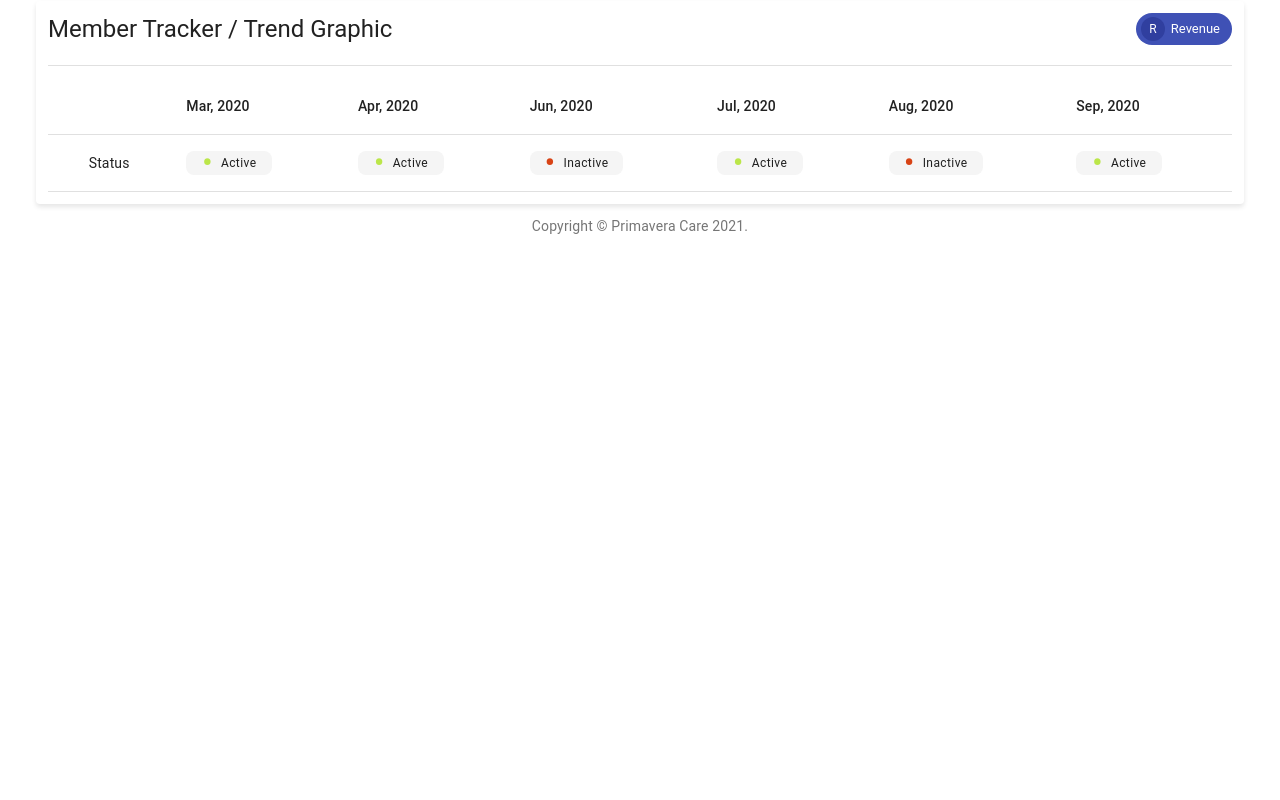
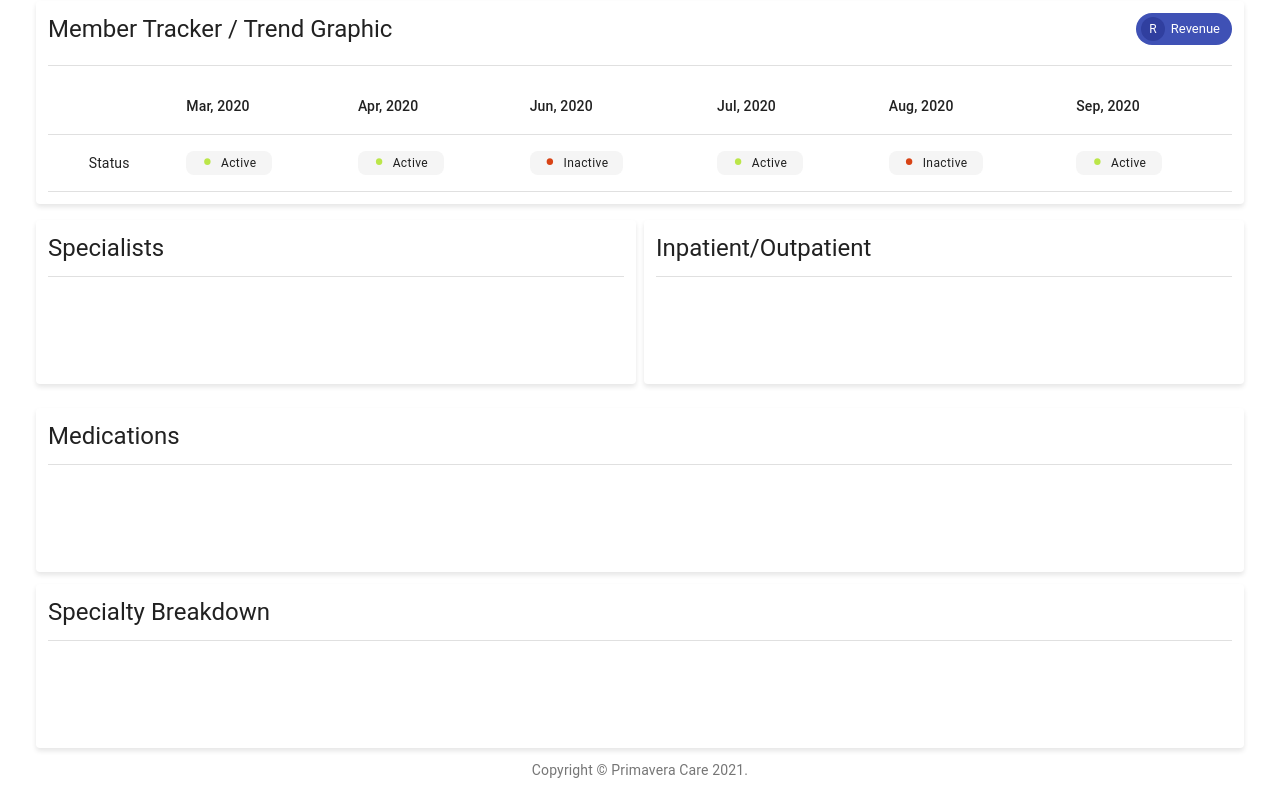
Before and after one commit to primaverahealth/patient-insight, a React app: page / in a window 1280 px wide. Shown: the part 776-1576 px from the top of the page. Before the commit the page ends 1032 px from the top, so only its background shows below. Built offline with nearby package versions, Linux system fonts and the light colour scheme; the HTML template or start-up script is replaced by a standard one.

Commit message:
Added skeleton for left components
Signed-off-by: Frank Corona <frankdavid.corona@gmail.com>

```diff
--- a/src/App.tsx
+++ b/src/App.tsx
@@ -8,6 +8,10 @@ import { width_100 } from './utils/WidthUtils';
 import { ClientConfiguration } from './interfaces';
 import SectionFinancial from './components/SectionFinancial/SectionFinancial';
 import MemberTrendTracker from './components/MemberTrendTracker/MemberTrendTracker';
+import InpatientOutpatient from './components/InpatientOutpatient/InpatientOutpatient';
+import Specialists from './components/Specialists/Specialists';
+import Medications from './components/Medications/Medications';
+import SpecialtyBreakdown from './components/SpecialtyBreakdown/SpecialtyBreakdown';
 
 const useStyles = makeStyles(() => ({
     container: {
@@ -18,6 +22,10 @@ const useStyles = makeStyles(() => ({
     },
     box: {
         width: 'inherit'
+    },
+    specialists: {
+        display: 'flex',
+        flexDirection: 'row',
     }
 }))
 
@@ -39,6 +47,12 @@ export default function App(client: ClientConfiguration): ReactElement {
                 <HCCs/>
                 <SectionFinancial/>
                 <MemberTrendTracker/>
+                <div className={classes.specialists}>
+                    <Specialists/>
+                    <InpatientOutpatient/>
+                </div>
+                <Medications/>
+                <SpecialtyBreakdown/>
                 <Copyright/>
             </Box>
         </Container>
--- /dev/null
+++ b/src/components/InpatientOutpatient/InpatientOutpatient.tsx
@@ -0,0 +1,29 @@
+import React, { ReactElement } from 'react';
+import { makeStyles, Paper } from '@material-ui/core';
+import Typography from '@material-ui/core/Typography';
+
+import { width_50 } from '../../utils/WidthUtils';
+import Divider from '../../common/Divider/Divider';
+
+const useStyles = makeStyles(() => ({
+    box: {
+        padding: '12px',
+        boxShadow: '0 3px 5px 0 rgb(0 0 0 / 10%)',
+        height: 140,
+        margin: '12px 4px',
+        width: width_50,
+    },
+}))
+
+export default function InpatientOutpatient(): ReactElement {
+    const classes = useStyles();
+
+    return (
+        <Paper className={classes.box}>
+            <Typography variant='h5' component='h1' gutterBottom align="left">
+                Inpatient/Outpatient
+            </Typography>
+            <Divider/>
+        </Paper>
+    );
+}
--- /dev/null
+++ b/src/components/Medications/Medications.tsx
@@ -0,0 +1,27 @@
+import React, { ReactElement } from 'react';
+import { makeStyles, Paper } from '@material-ui/core';
+import Typography from '@material-ui/core/Typography';
+
+import Divider from '../../common/Divider/Divider';
+
+const useStyles = makeStyles(() => ({
+    box: {
+        padding: '12px',
+        boxShadow: '0 3px 5px 0 rgb(0 0 0 / 10%)',
+        height: 140,
+        margin: '12px 4px'
+    },
+}))
+
+export default function Medications(): ReactElement {
+    const classes = useStyles();
+
+    return (
+        <Paper className={classes.box}>
+            <Typography variant='h5' component='h1' gutterBottom align="left">
+                Medications
+            </Typography>
+            <Divider/>
+        </Paper>
+    );
+}
--- /dev/null
+++ b/src/components/Specialists/Specialists.tsx
@@ -0,0 +1,29 @@
+import React, { ReactElement } from 'react';
+import { makeStyles, Paper } from '@material-ui/core';
+import Typography from '@material-ui/core/Typography';
+
+import { width_50 } from '../../utils/WidthUtils';
+import Divider from '../../common/Divider/Divider';
+
+const useStyles = makeStyles(() => ({
+    box: {
+        padding: '12px',
+        boxShadow: '0 3px 5px 0 rgb(0 0 0 / 10%)',
+        height: 140,
+        margin: '12px 4px',
+        width: width_50,
+    },
+}))
+
+export default function Specialists(): ReactElement {
+    const classes = useStyles();
+
+    return (
+        <Paper className={classes.box}>
+            <Typography variant='h5' component='h1' gutterBottom align="left">
+                Specialists
+            </Typography>
+            <Divider/>
+        </Paper>
+    );
+}
--- /dev/null
+++ b/src/components/SpecialtyBreakdown/SpecialtyBreakdown.tsx
@@ -0,0 +1,27 @@
+import React, { ReactElement } from 'react';
+import { makeStyles, Paper } from '@material-ui/core';
+import Typography from '@material-ui/core/Typography';
+
+import Divider from '../../common/Divider/Divider';
+
+const useStyles = makeStyles(() => ({
+    box: {
+        padding: '12px',
+        boxShadow: '0 3px 5px 0 rgb(0 0 0 / 10%)',
+        height: 140,
+        margin: '12px 4px'
+    },
+}))
+
+export default function SpecialtyBreakdown(): ReactElement {
+    const classes = useStyles();
+
+    return (
+        <Paper className={classes.box}>
+            <Typography variant='h5' component='h1' gutterBottom align="left">
+                Specialty Breakdown
+            </Typography>
+            <Divider/>
+        </Paper>
+    );
+}
```
